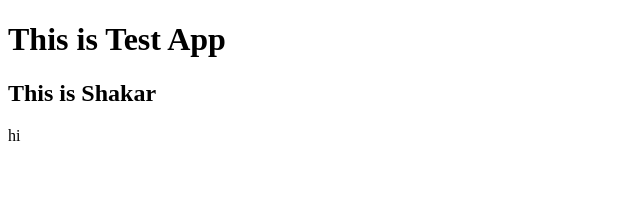
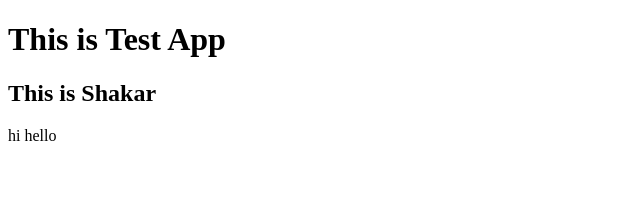
Before and after one commit to metaSchema8/testApplication1, an Angular app: page / in a window 1280 px wide. Shown: the top 217 px of the page, without its empty margins (0-640 px from the left). Built offline with nearby package versions, Linux system fonts and the light colour scheme.

Commit message:
app changes

```diff
--- a/src/app/app.component.html
+++ b/src/app/app.component.html
@@ -2,4 +2,4 @@
 <h2>
     This is Shakar
 </h2>
-<p>hi</p>
+<p>hi hello</p>
```
